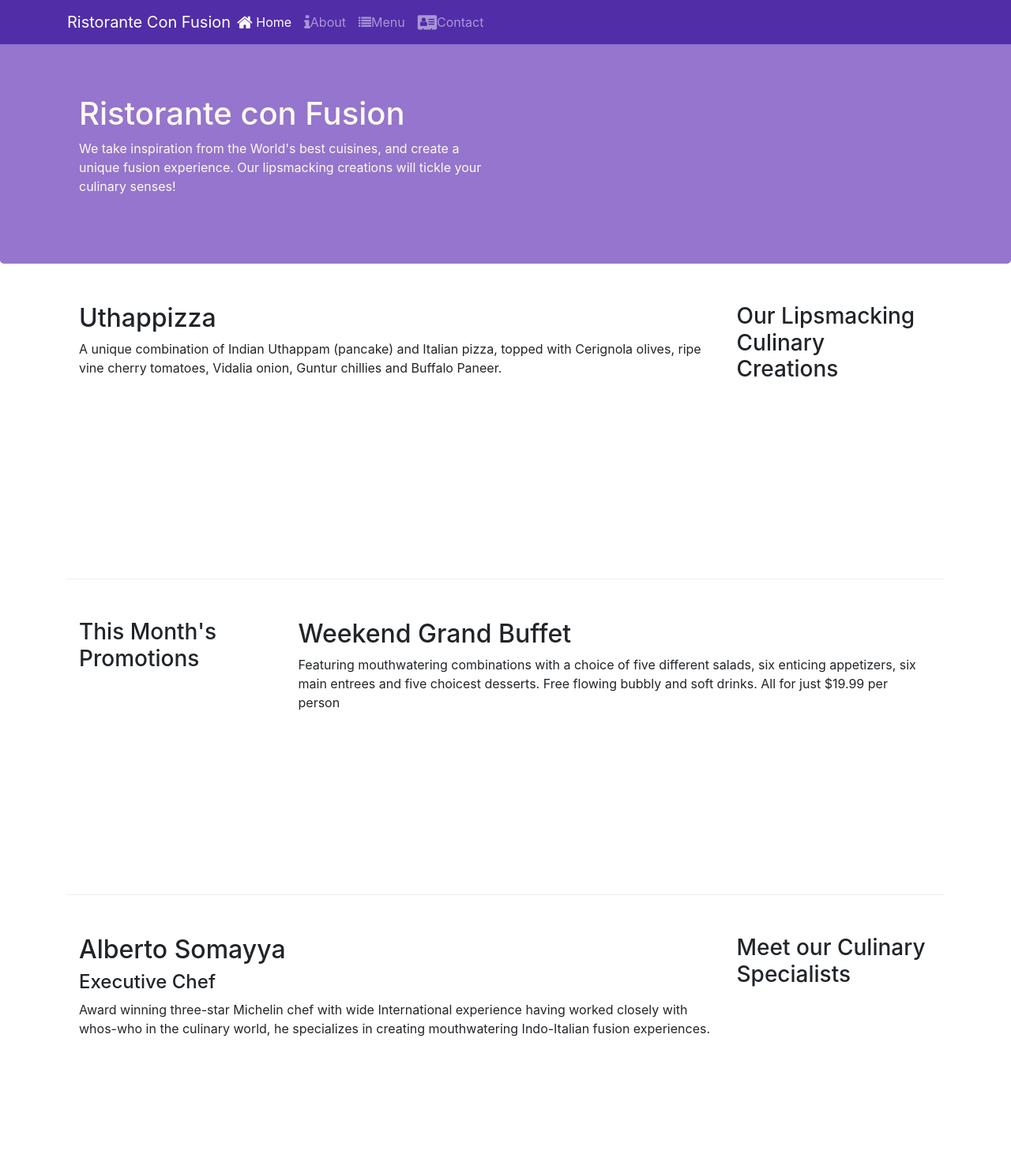
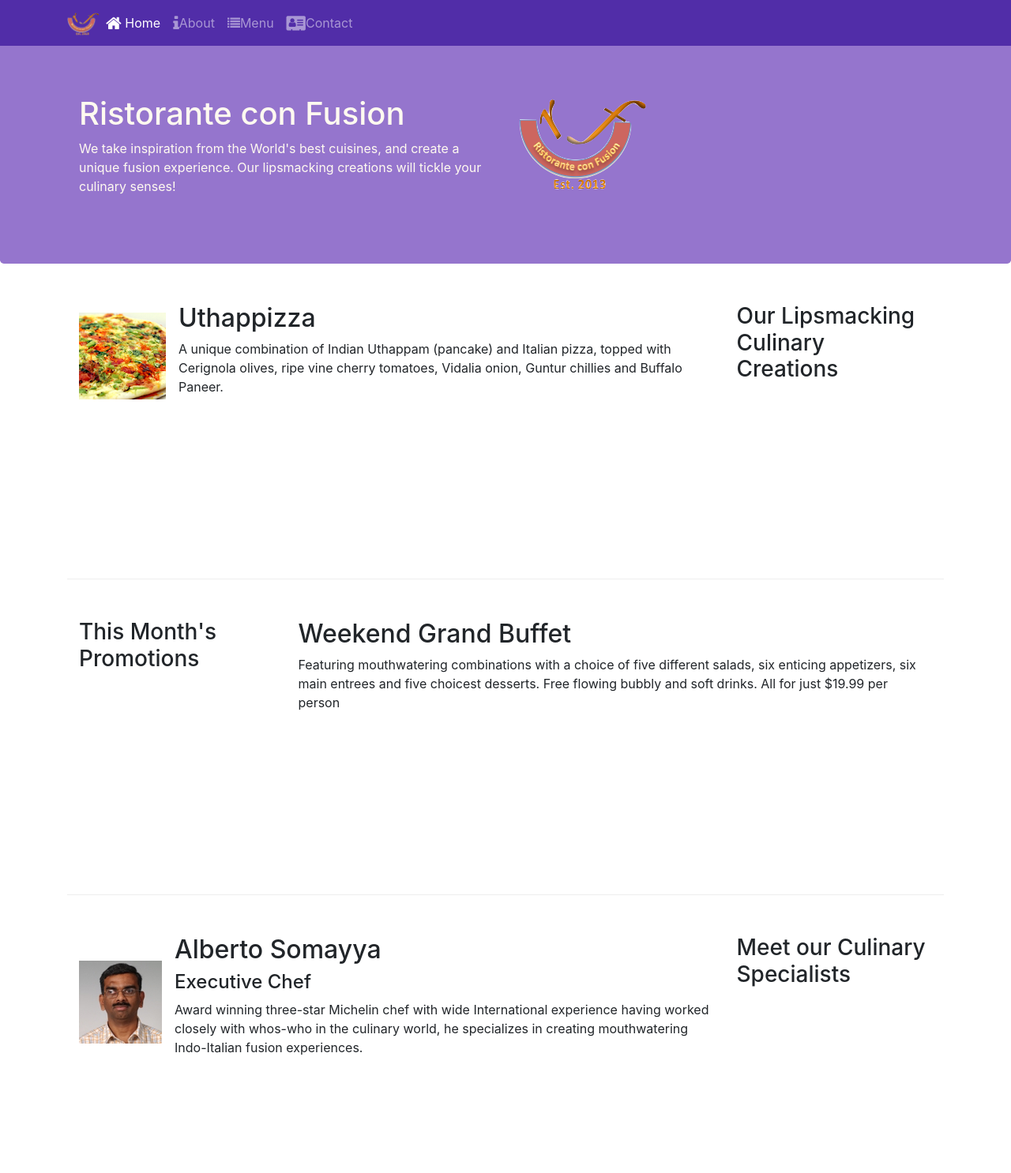
Before and after one commit to olenarostotskyy/conFusion, a website: page index.html in a window 1280 px wide. Shown: the top 1486 px of the page at 79% size. Drawn offline with nearby package versions, Linux system fonts and the light colour scheme.

Commit message:
Images and Media

```diff
--- a/index.html
+++ b/index.html
@@ -22,7 +22,7 @@
         <button class="navbar-toggler" type="button" data-toggle="collapse" data-target="#Navbar">
                 <span class="navbar-toggler-icon"></span>
             </button>
-<a class="navbar-brand mr-auto" href="#">Ristorante Con Fusion</a>
+<a class="navbar-brand mr-auto" href="#"><img src="img/logo.png"height="30" width="41"></a>
 <div class="collapse navbar-collapse" id="Navbar">
 <ul class="navbar-nav mr-auto">
     <li class="nav-item active"><a class="nav-link" href="#"><span class="fa fa-home fa-lg"></span> Home</a></li>
@@ -40,6 +40,8 @@
                     <h1>Ristorante con Fusion</h1>
                     <p>We take inspiration from the World's best cuisines, and create a unique fusion experience. Our lipsmacking creations will tickle your culinary senses!</p>
                 </div>
+                <div class="col-12 col-sm align">
+                        <img src="img/logo.png" class="img-fluid">
                 <div class="col-12 col-sm">
                 </div>
             </div>
@@ -52,8 +54,16 @@
                 <h3>Our Lipsmacking Culinary Creations</h3>
             </div>
             <div class="col col-sm order-sm-first col-md">
-                <h2>Uthappizza</h2>
-                <p>A unique combination of Indian Uthappam (pancake) and Italian pizza, topped with Cerignola olives, ripe vine cherry tomatoes, Vidalia onion, Guntur chillies and Buffalo Paneer.</p>
+                <div class="media">
+                    <img class="d-flex mr-3 img-thubnail align-self-center"
+                    src="img/uthappizza.png" alt="uthappizza">
+                    <div class="media-body">
+                            <h2 class="mt-0">Uthappizza</h2>
+                            <p>A unique combination of Indian Uthappam (pancake) and Italian pizza, topped with Cerignola olives, ripe vine cherry tomatoes, Vidalia onion, Guntur chillies and Buffalo Paneer.</p>
+
+                    </div>
+                </div>
+
             </div>
         </div>
 
@@ -73,9 +83,17 @@
                 <h3>Meet our Culinary Specialists</h3>
             </div>
             <div class="col col-sm order-sm-first col-md">
-                <h2>Alberto Somayya</h2>
-                <h4>Executive Chef</h4>
-                <p>Award winning three-star Michelin chef with wide International experience having worked closely with whos-who in the culinary world, he specializes in creating mouthwatering Indo-Italian fusion experiences. </p>
+                <div class="media">
+                    <img class="d-flex mr-3  img-thubnail align-self-center"
+                    src="img/alberto.png" alt="alberto">
+                    <div class="media-body">
+                            <h2 class="mt-0">Alberto Somayya</h2>
+                            <h4>Executive Chef</h4>
+                            <p class="d-none d-sm-block">Award winning three-star Michelin chef with wide International experience having worked closely with whos-who in the culinary world, he specializes in creating mouthwatering Indo-Italian fusion experiences. </p>
+
+                    </div>
+                </div>
+
             </div>
         </div>
     </div>
```
Also changed, not shown: aboutus.html (+3 -2 lines), contactus.html (+3 -1 lines), img/alberto.png (added), img/buffet.png (added), img/logo.png (added), img/uthappizza.png (added).
